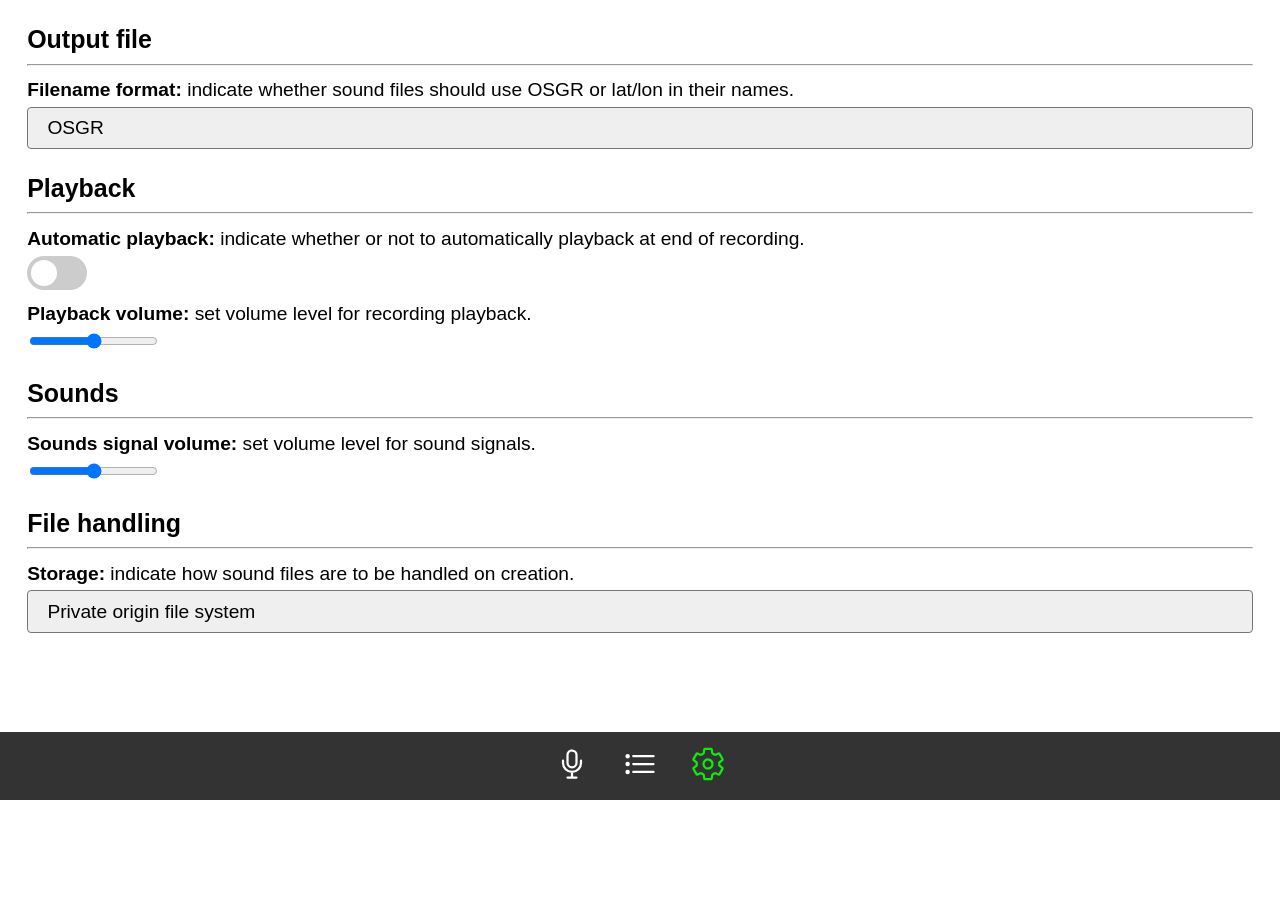
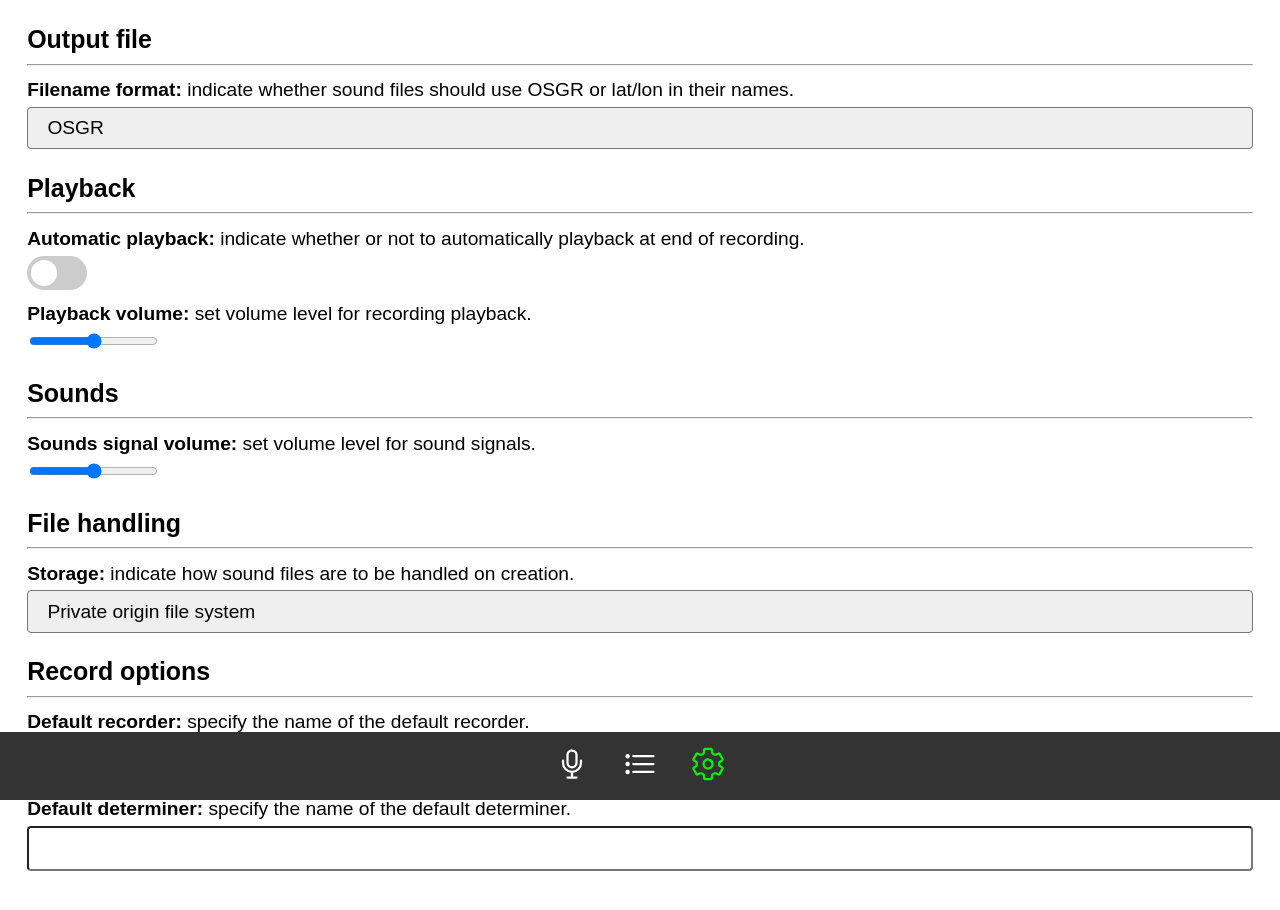
Before and after one commit to burkmarr/g21u, a plain HTML site: page options.html in a window 1280 px wide. Before the commit the page ends 800 px from the top, so only its background shows below. Drawn offline with Linux system fonts and the light colour scheme; no server answers.

Commit message:
Added options for recorder & determiner default names

```diff
--- a/css/style.css
+++ b/css/style.css
@@ -213,7 +213,7 @@ a.selected .menu-icon circle {
   stroke: rgb(12, 237, 12);
 }
 
-select {
+select, input[type="text"]  {
   border-radius: 4px;
   font-size: inherit;
   padding: 0.5em 3.5em 0.5em 1em;
@@ -222,6 +222,7 @@ select {
   width: 100%;
   appearance: none; /* removes arrow */
 }
+
 
 /* The switch - the box around the slider */
 .switch {
--- a/js/common.js
+++ b/js/common.js
@@ -3,7 +3,9 @@ const defaultOpts = {
   'automatic-playback': 'false',
   'playback-volume': '0.5',
   'beep-volume': '0.5',
-  'file-handling': 'opfs'
+  'file-handling': 'opfs',
+  'default-recorder': '',
+  'default-determiner': '',
 }
 
 export function getOpt(id) {
--- a/js/options.js
+++ b/js/options.js
@@ -6,6 +6,8 @@ document.getElementById("automatic-playback").checked = getOpt('automatic-playba
 document.getElementById("playback-volume").value = getOpt('playback-volume')
 document.getElementById("beep-volume").value = getOpt('beep-volume')
 document.getElementById("file-handling").value = getOpt('file-handling')
+document.getElementById("default-recorder").value = getOpt('default-recorder')
+document.getElementById("default-determiner").value = getOpt('default-determiner')
 
 export function filenameFormat() {
   setOpt('filename-format', document.getElementById("filename-format").value)
@@ -26,3 +28,12 @@ export function beepVolume() {
 export function fileHandling() {
   setOpt('file-handling', document.getElementById("file-handling").value)
 }
+
+export function defaultRecorder() {
+  console.log('defaultRecorder')
+  setOpt('default-recorder', document.getElementById("default-recorder").value)
+}
+
+export function defaultDeterminer() {
+  setOpt('default-determiner', document.getElementById("default-determiner").value)
+}
--- a/options.html
+++ b/options.html
@@ -39,17 +39,25 @@
       <option value="download">Immediate download</option>
       <option value="opfs">Private origin file system</option>
     </select>
+    <div class="opts-category">Record options</div>
+    <hr/>
+    <div class="opts-label"><b>Default recorder:</b> specify the name of the default recorder.</div>
+    <input id="default-recorder" type="text" onchange="defaultRecorder()" />
+    <div class="opts-label"><b>Default determiner:</b> specify the name of the default determiner.</div>
+    <input id="default-determiner" type="text" onchange="defaultDeterminer()" />
   </div>
   <div id="menu"></div>
   <script src="js/options.js" type="module" defer></script>
   <script type="module">
     import { menu } from './js/menu.js'
-    import { filenameFormat, automaticPlayback, playbackVolume, beepVolume, fileHandling } from './js/options.js'
+    import { filenameFormat, automaticPlayback, playbackVolume, beepVolume, fileHandling, defaultRecorder, defaultDeterminer } from './js/options.js'
     window.filenameFormat = filenameFormat
     window.automaticPlayback = automaticPlayback
     window.playbackVolume = playbackVolume
     window.beepVolume = beepVolume
     window.fileHandling = fileHandling
+    window.defaultRecorder = defaultRecorder
+    window.defaultDeterminer = defaultDeterminer
     menu()
 
     fetch('version').then(r => r.json()).then(json => {
```
